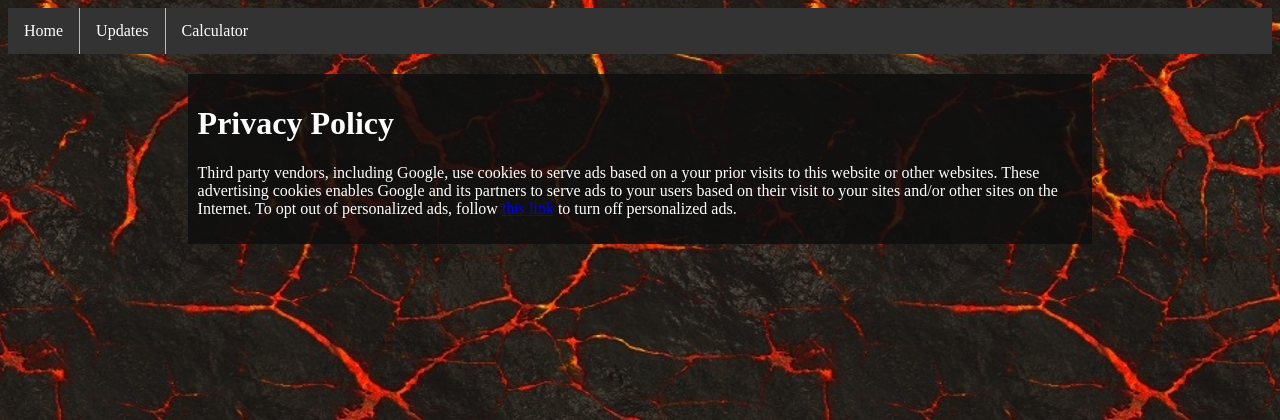
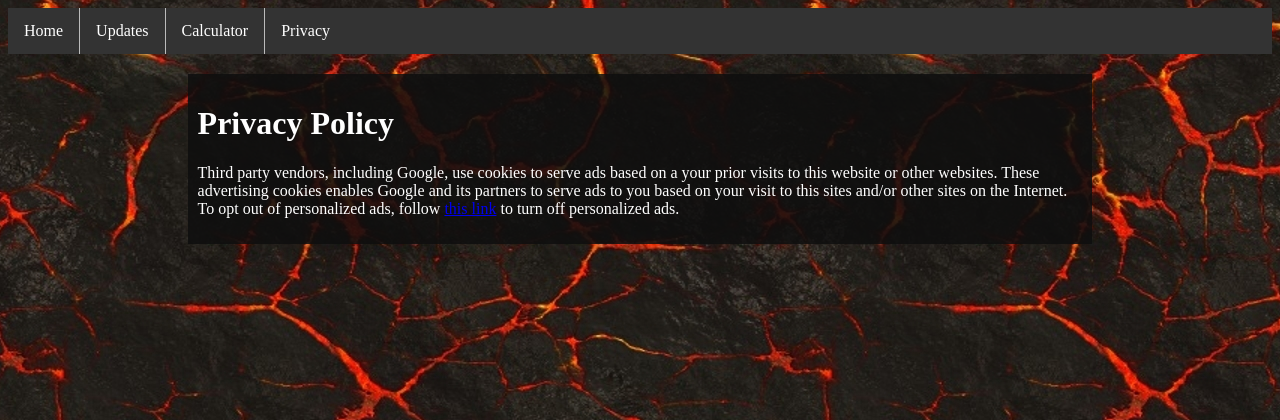
Before and after one commit to WyattOtsuka/loos, a Flask app: page /privacy in a window 1280 px wide. Shown: the top 420 px of the page. Run offline with Flask 2, Linux system fonts and the light colour scheme.

Commit message:
adding privacy button

```diff
--- a/templates/home.html
+++ b/templates/home.html
@@ -15,6 +15,7 @@
         <li><a href="/">Home</a></li>
         <li><a href="/updateLog">Updates</a></li>
         <li><a href="/test_entry">Calculator</a></li>
+        <li><a href="/privacy">Privacy</a></li>
     </ul>
     <div class="centerBox">
         <h1 style="color:white">
--- a/templates/privacy.html
+++ b/templates/privacy.html
@@ -14,14 +14,16 @@
         <li><a href="/">Home</a></li>
         <li><a href="/updateLog">Updates</a></li>
         <li><a href="/test_entry">Calculator</a></li>
+        <li><a href="/privacy">Privacy</a></li>
+
     </ul>
     <div class="centerBox">
         <h1 style="color:white">
             Privacy Policy
         </h1>
         <div>
-            <p>Third party vendors, including Google, use cookies to serve ads based on a your prior visits to this website or other websites. These advertising cookies enables Google and its partners to serve ads to your users based on their visit to your
-                sites and/or other sites on the Internet. To opt out of personalized ads, follow <a href="https://www.google.com/settings/ads" target="_blank" rel="noreferrer noopener">this link</a> to turn off personalized ads.</p>
+            <p>Third party vendors, including Google, use cookies to serve ads based on a your prior visits to this website or other websites. These advertising cookies enables Google and its partners to serve ads to you based on your visit to this sites
+                and/or other sites on the Internet. To opt out of personalized ads, follow <a href="https://www.google.com/settings/ads" target="_blank" rel="noreferrer noopener">this link</a> to turn off personalized ads.</p>
         </div>
     </div>
 </body>
--- a/templates/test_entry.html
+++ b/templates/test_entry.html
@@ -43,6 +43,7 @@
         <li><a href="/">Home</a></li>
         <li><a href="/updateLog">Updates</a></li>
         <li><a href="/test_entry">Calculator</a></li>
+        <li><a href="/privacy">Privacy</a></li>
     </ul>
     <div class="bb1"></div>
     <div class="centerBox">
--- a/templates/updateLog.html
+++ b/templates/updateLog.html
@@ -21,6 +21,8 @@
         <li><a href="/">Home</a></li>
         <li><a href="/updateLog">Updates</a></li>
         <li><a href="/test_entry">Calculator</a></li>
+        <li><a href="/privacy">Privacy</a></li>
+
     </ul>
     <div class="bb1"></div>
     <div class="centerBox">
```
